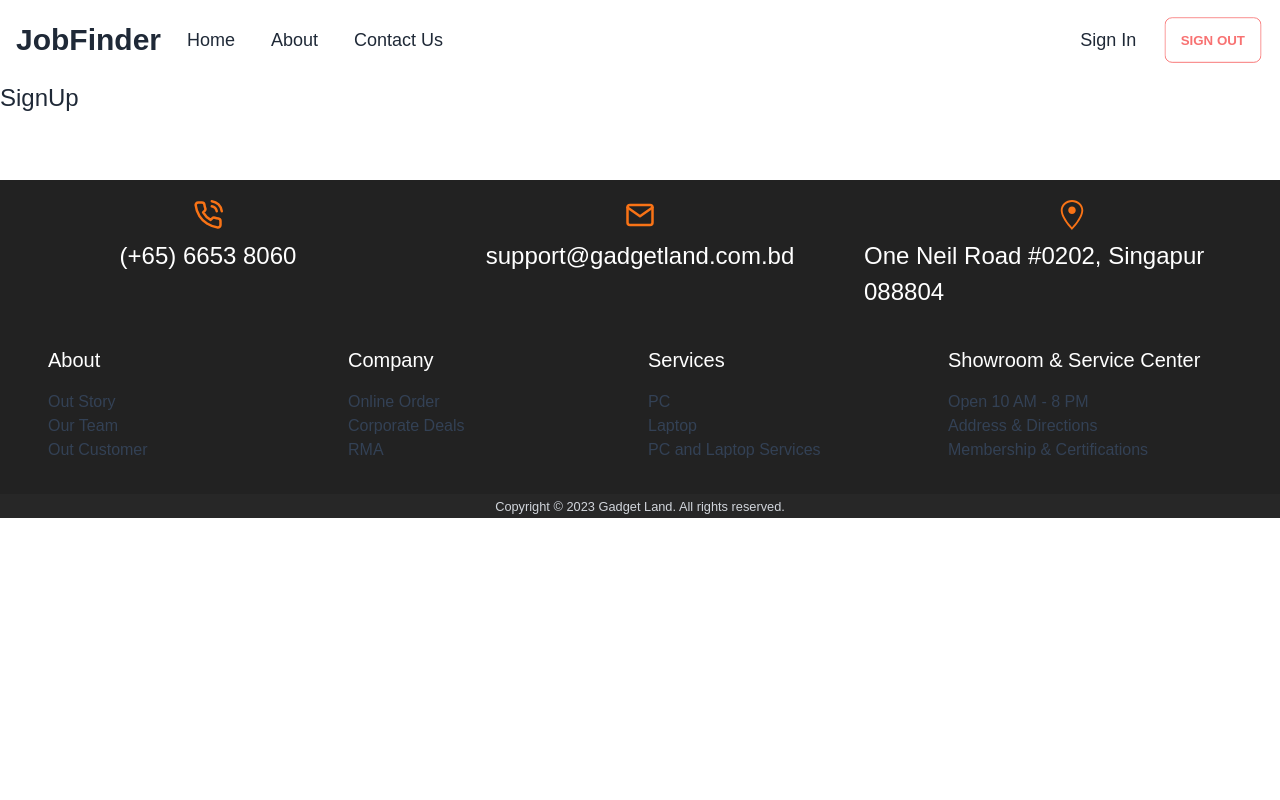
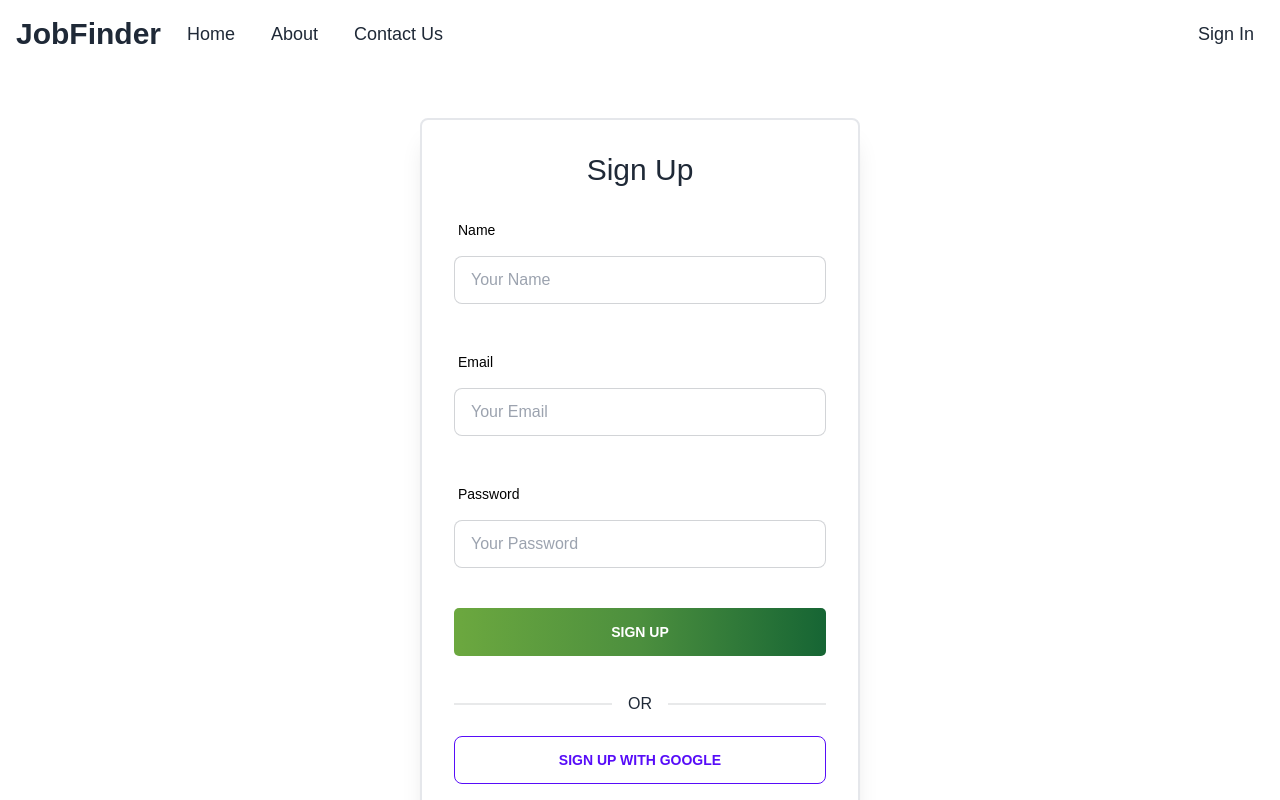
Before and after one commit to Al-Shaharia-Ifty/job-portal-task-1, a React (Create React App) app: page /signUp in a window 1280 px wide. Shown: the top 800 px of the page. Built offline with nearby package versions, Linux system fonts and the light colour scheme; no server answers.

Commit message:
sign up is done

```diff
--- a/src/Pages/Login.js
+++ b/src/Pages/Login.js
@@ -1,5 +1,8 @@
 import React, { useEffect, useState } from "react";
-import { useSignInWithEmailAndPassword } from "react-firebase-hooks/auth";
+import {
+  useSignInWithEmailAndPassword,
+  useSignInWithGoogle,
+} from "react-firebase-hooks/auth";
 import { useForm } from "react-hook-form";
 import { Link, useLocation, useNavigate } from "react-router-dom";
 import ResetPasswordModal from "../Components/ResetPasswordModal";
@@ -7,6 +10,7 @@
 import Loading from "../Shared/Loading";
 
 const Login = () => {
+  const [signInWithGoogle, gUser, gLoading, gError] = useSignInWithGoogle(auth);
   const [signInWithEmailAndPassword, user, loading, error] =
     useSignInWithEmailAndPassword(auth);
   const [modal, setModal] = useState(false);
@@ -19,20 +23,22 @@
   let signInErrorMessage;
   const navigate = useNavigate();
   const location = useLocation();
-  let from = location.state?.from?.pathname || "/dashboard";
+  let from = location.state?.from?.pathname || "/";
 
   useEffect(() => {
-    if (user) {
+    if (user || gUser) {
       navigate(from, { replace: true });
     }
-  }, [user, from, navigate]);
+  }, [user, gUser, from, navigate]);
 
-  if (loading) {
+  if (loading || gLoading) {
     return <Loading />;
   }
 
-  if (error) {
-    signInErrorMessage = <p className="text-red-500 mb-2">{error?.message}</p>;
+  if (error || gError) {
+    signInErrorMessage = (
+      <p className="text-red-500 mb-2">{error?.message || gError?.message}</p>
+    );
   }
 
   const onSubmit = (data) => {
@@ -40,7 +46,10 @@
   };
   return (
     <div>
-      <div className="flex min-h-screen justify-center items-center">
+      <div
+        data-aos="zoom-in"
+        className="flex min-h-screen justify-center items-center"
+      >
         <div className="card  max-w-md bg-base-100 shadow-xl">
           <div className="card-body border-2 rounded-lg">
             <h2 className="text-center text-3xl">Login</h2>
@@ -119,7 +128,6 @@
                 type="submit"
               />
             </form>
-            <div className="divider"></div>
             <p>
               New to JobFinder{" "}
               <Link to="/signUp" className="text-blue-500">
@@ -136,6 +144,13 @@
                 Reset Password
               </label>
             </p>
+            <div className="divider">OR</div>
+            <button
+              onClick={() => signInWithGoogle()}
+              className="btn btn-primary btn-outline w-full"
+            >
+              Sign Up with google
+            </button>
           </div>
         </div>
       </div>
--- a/src/Pages/SignUp.js
+++ b/src/Pages/SignUp.js
@@ -1,9 +1,166 @@
-import React from "react";
+import React, { useEffect } from "react";
+import {
+  useCreateUserWithEmailAndPassword,
+  useSignInWithGoogle,
+  useUpdateProfile,
+} from "react-firebase-hooks/auth";
+import { useForm } from "react-hook-form";
+import { useLocation, useNavigate } from "react-router-dom";
+import auth from "../Firebase.init";
+import Loading from "../Shared/Loading";
 
 const SignUp = () => {
+  const [signInWithGoogle, gUser, gLoading, gError] = useSignInWithGoogle(auth);
+  const [createUserWithEmailAndPassword, user, loading, error] =
+    useCreateUserWithEmailAndPassword(auth);
+  const [updateProfile, updating, updateError] = useUpdateProfile(auth);
+  let signInErrorMessage;
+  const navigate = useNavigate();
+  const location = useLocation();
+  let from = location.state?.from?.pathname || "/";
+
+  const {
+    register,
+    formState: { errors },
+    handleSubmit,
+  } = useForm();
+
+  useEffect(() => {
+    if (user || gUser) {
+      navigate(from, { replace: true });
+    }
+  }, [gUser, from, navigate, user]);
+
+  if (gLoading || loading || updating) {
+    return <Loading />;
+  }
+  if (error || gError || updateError) {
+    signInErrorMessage = (
+      <p className="text-red-500 mb-2">{error?.message || gError?.message}</p>
+    );
+  }
+
+  const onSubmit = async (data) => {
+    await createUserWithEmailAndPassword(data.email, data.password);
+    await updateProfile({ displayName: data.name });
+  };
   return (
     <div>
-      <h2>SignUp</h2>
+      <div
+        data-aos="zoom-in"
+        className="flex min-h-screen justify-center items-center"
+      >
+        <div className="card  max-w-md bg-base-100 shadow-xl">
+          <div className="card-body sm:w-[440px] w-80  border-2 rounded-lg">
+            <h2 className="text-center text-3xl">Sign Up</h2>
+            <form onSubmit={handleSubmit(onSubmit)}>
+              {/* Email */}
+              <div className="form-control w-full max-w-sm">
+                <label className="label">
+                  <span className="label-text text-black">Name</span>
+                </label>
+                <input
+                  type="text"
+                  placeholder="Your Name"
+                  className="input input-bordered w-full max-w-sm"
+                  {...register("name", {
+                    required: {
+                      value: true,
+                      message: "Name is required",
+                    },
+                  })}
+                />
+                <label className="label">
+                  {errors.name?.type === "required" && (
+                    <span className="label-text-alt text-red-500">
+                      {errors.name.message}
+                    </span>
+                  )}
+                </label>
+              </div>
+              <div className="form-control w-full max-w-sm">
+                <label className="label">
+                  <span className="label-text text-black">Email</span>
+                </label>
+                <input
+                  type="email"
+                  placeholder="Your Email"
+                  className="input input-bordered w-full max-w-sm"
+                  {...register("email", {
+                    required: {
+                      value: true,
+                      message: "Email is required",
+                    },
+                    pattern: {
+                      value: /[a-z0-9]+@[a-z]+\.[a-z]{2,3}/,
+                      message: "Provide a valid email",
+                    },
+                  })}
+                />
+                <label className="label">
+                  {errors.email?.type === "required" && (
+                    <span className="label-text-alt text-red-500">
+                      {errors.email.message}
+                    </span>
+                  )}
+                  {errors.email?.type === "pattern" && (
+                    <span className="label-text-alt text-red-500">
+                      {errors.email.message}
+                    </span>
+                  )}
+                </label>
+              </div>
+              {/* Password */}
+              <div className="form-control w-full max-w-sm">
+                <label className="label">
+                  <span className="label-text text-black">Password</span>
+                </label>
+                <input
+                  type="password"
+                  placeholder="Your Password"
+                  className="input input-bordered w-full max-w-sm"
+                  {...register("password", {
+                    required: {
+                      value: true,
+                      message: "Password is required",
+                    },
+                    minLength: {
+                      value: 6,
+                      message: "Must be 6 characters or longer",
+                    },
+                  })}
+                />
+                <label className="label">
+                  {errors.password?.type === "required" && (
+                    <span className="label-text-alt text-red-500">
+                      {errors.password.message}
+                    </span>
+                  )}
+                  {errors.password?.type === "minLength" && (
+                    <span className="label-text-alt text-red-500">
+                      {errors.password.message}
+                    </span>
+                  )}
+                </label>
+              </div>
+              {/*  */}
+              {signInErrorMessage}
+              <input
+                className="btn btn-primary bg-gradient-to-r from-[#6CA83F] via-[#4C8F3E] to-[#166534] text-white w-full max-w-sm"
+                value="Sign Up"
+                type="submit"
+              />
+            </form>
+            <div className="divider">OR</div>
+            <button
+              onClick={() => signInWithGoogle()}
+              className="btn btn-primary btn-outline w-full"
+            >
+              Sign Up with google
+            </button>
+          </div>
+        </div>
+      </div>
     </div>
   );
 };
--- a/src/Shared/Navbar.js
+++ b/src/Shared/Navbar.js
@@ -1,7 +1,15 @@
+import { signOut } from "firebase/auth";
 import React from "react";
+import { useAuthState } from "react-firebase-hooks/auth";
 import { Link, NavLink } from "react-router-dom";
+import auth from "../Firebase.init";
+import Loading from "./Loading";
 
 const Navbar = () => {
+  const [user, loading] = useAuthState(auth);
+  if (loading) {
+    return <Loading />;
+  }
   return (
     <div>
       {/* pc view */}
@@ -42,6 +50,7 @@
           </NavLink>
         </div>
         <div className="flex-auto flex justify-end items-center gap-4">
+          {!user ? (
             <NavLink
               to={"/signIn"}
               className={({ isActive }) =>
@@ -52,16 +61,16 @@
             >
               Sign In
             </NavLink>
-          <NavLink
-            to={"/signOut"}
-            className={({ isActive }) =>
-              isActive
-                ? " text-red-500 btn btn-outline btn-error"
-                : " hover:text-red-500 duration-300 btn btn-outline btn-error"
-            }
+          ) : (
+            <div
+              onClick={() => {
+                signOut(auth);
+              }}
+              className="hover:text-red-500 duration-300 btn btn-outline btn-error"
             >
               Sign Out
-          </NavLink>
+            </div>
+          )}
         </div>
       </div>
       {/* tab and mobile view */}
```
Lines whose indentation alone changed are shown as unchanged.
